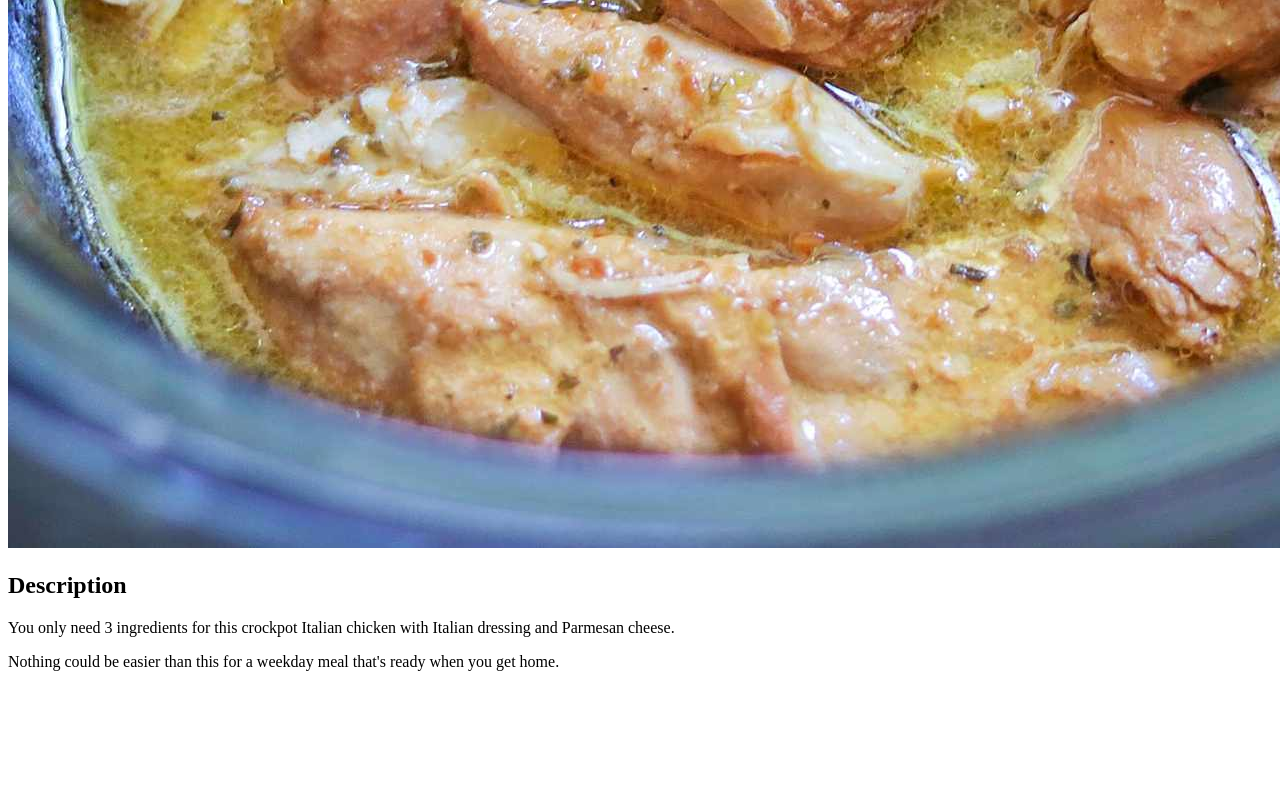
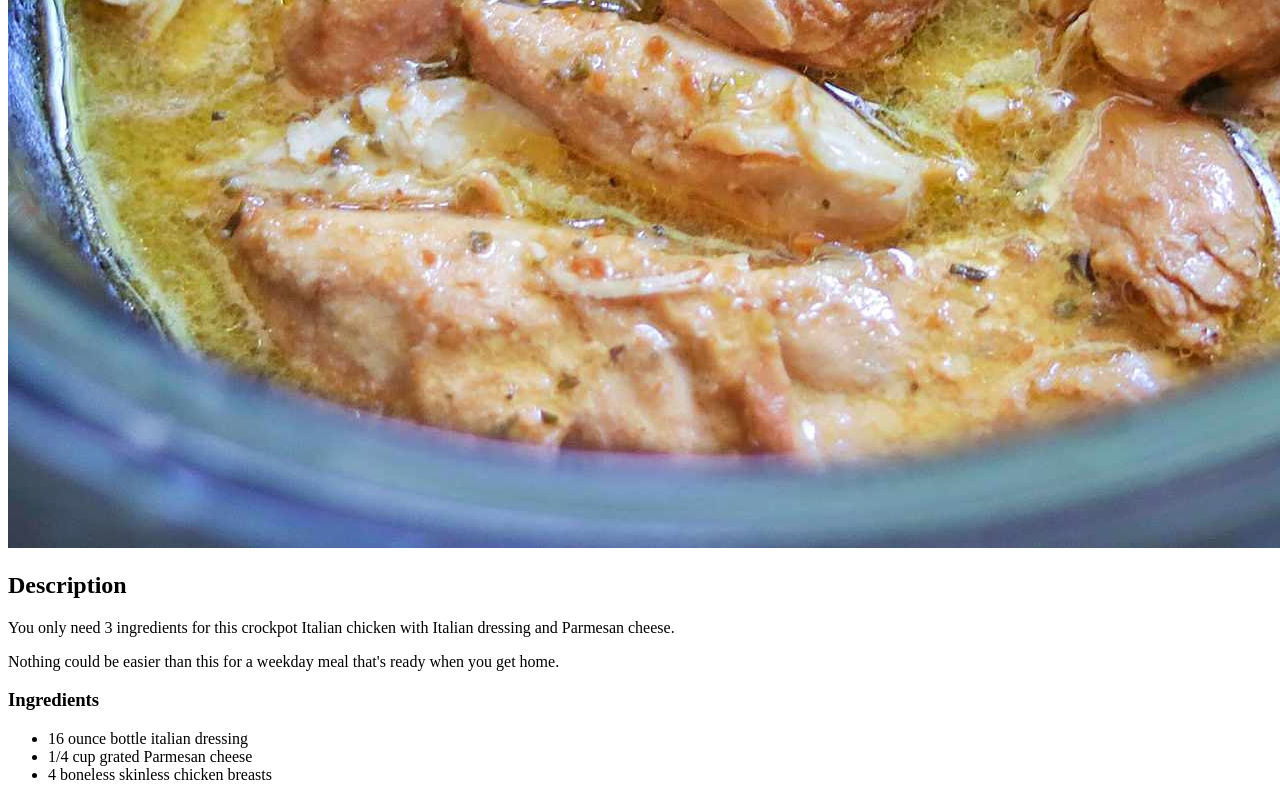
Before and after one commit to w4llly/odin-recipes, a plain HTML site: page recipes/crockpot-italian-chicken.html in a window 1280 px wide. Shown: the part 657-1457 px from the top of the page. Before the commit the page ends 1344 px from the top, so only its background shows below. Drawn offline with Linux system fonts and the light colour scheme.

Commit message:
Add ingredients to chicken recipe

```diff
--- a/recipes/crockpot-italian-chicken.html
+++ b/recipes/crockpot-italian-chicken.html
@@ -9,11 +9,17 @@
 <body>
 <h1>Crockpot Italian Chicken</h1>
     <img src="../img/italian-chicken.jpg" alt="plate filled with chicken and dressing sauce" height="1125" width="1500">
-        <h2>Description</h2>
-            <p>You only need 3 ingredients for this crockpot Italian chicken with Italian dressing and Parmesan cheese.</p>
-            <p>Nothing could be easier than this for a weekday meal that's ready when you get home.</p>
 
+<h2>Description</h2>
+    <p>You only need 3 ingredients for this crockpot Italian chicken with Italian dressing and Parmesan cheese.</p>
+    <p>Nothing could be easier than this for a weekday meal that's ready when you get home.</p>
 
+<h3>Ingredients</h3>
+    <ul>
+        <li>16 ounce bottle italian dressing</li>
+        <li>1/4 cup grated Parmesan cheese</li>
+        <li>4 boneless skinless chicken breasts</li>
+    </ul>
 
 </body>
 
```
